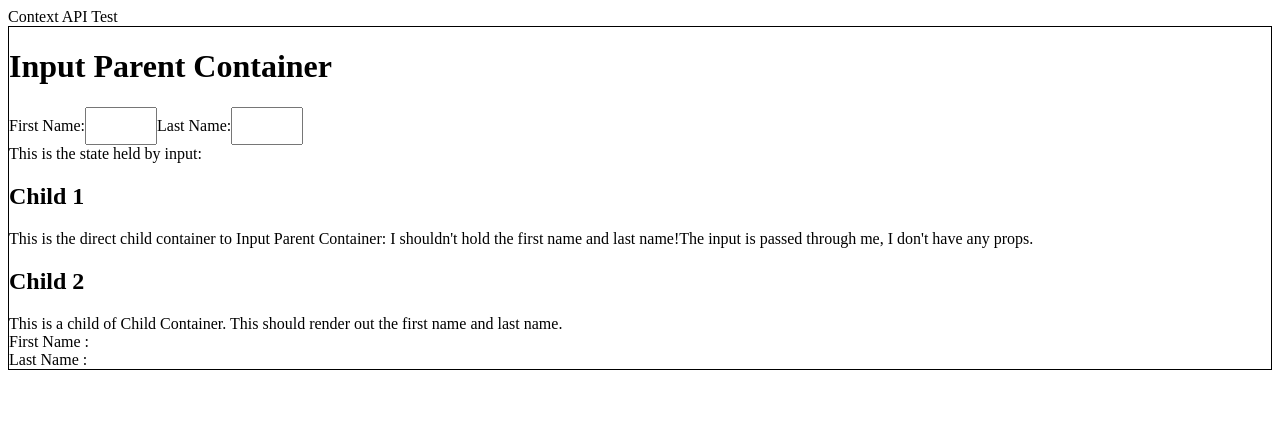
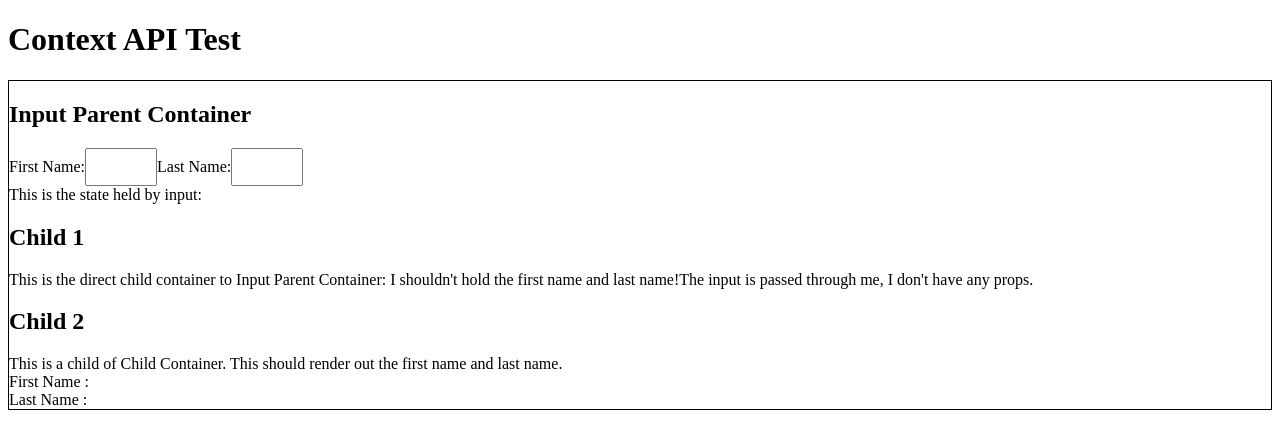
Before and after one commit to Haz-git/React_Toy_Project, a React (Create React App) app: page / in a window 1280 px wide. Shown: the top 444 px of the page. Built offline with nearby package versions, Linux system fonts and the light colour scheme.

Commit message:
Changed headings

```diff
--- a/src/components/App.tsx
+++ b/src/components/App.tsx
@@ -9,7 +9,7 @@ import Input from './Input';
 const App = () => {
     return (
         <div>
-            Context API Test
+            <h1>Context API Test</h1>
             <Input />
         </div>
     );
--- a/src/components/Input.tsx
+++ b/src/components/Input.tsx
@@ -36,7 +36,7 @@ const Input = () => {
         <nameContext.Provider value={{ firstName, lastName }}>
             <MainContainer>
                 <div>
-                    <h1>Input Parent Container</h1>
+                    <h2>Input Parent Container</h2>
                 </div>
                 First Name:
                 <MainInput onChange={handleFirstName} />
```
